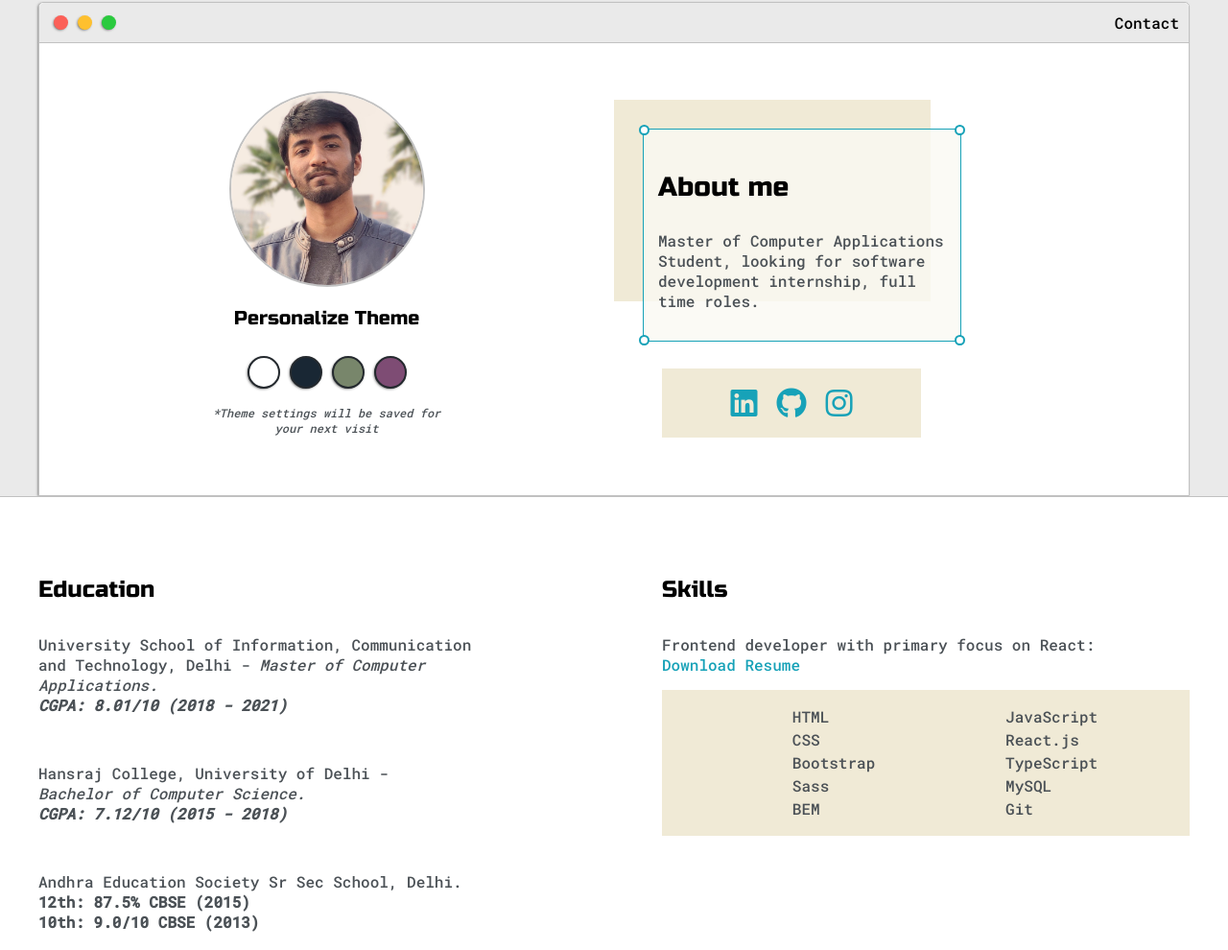
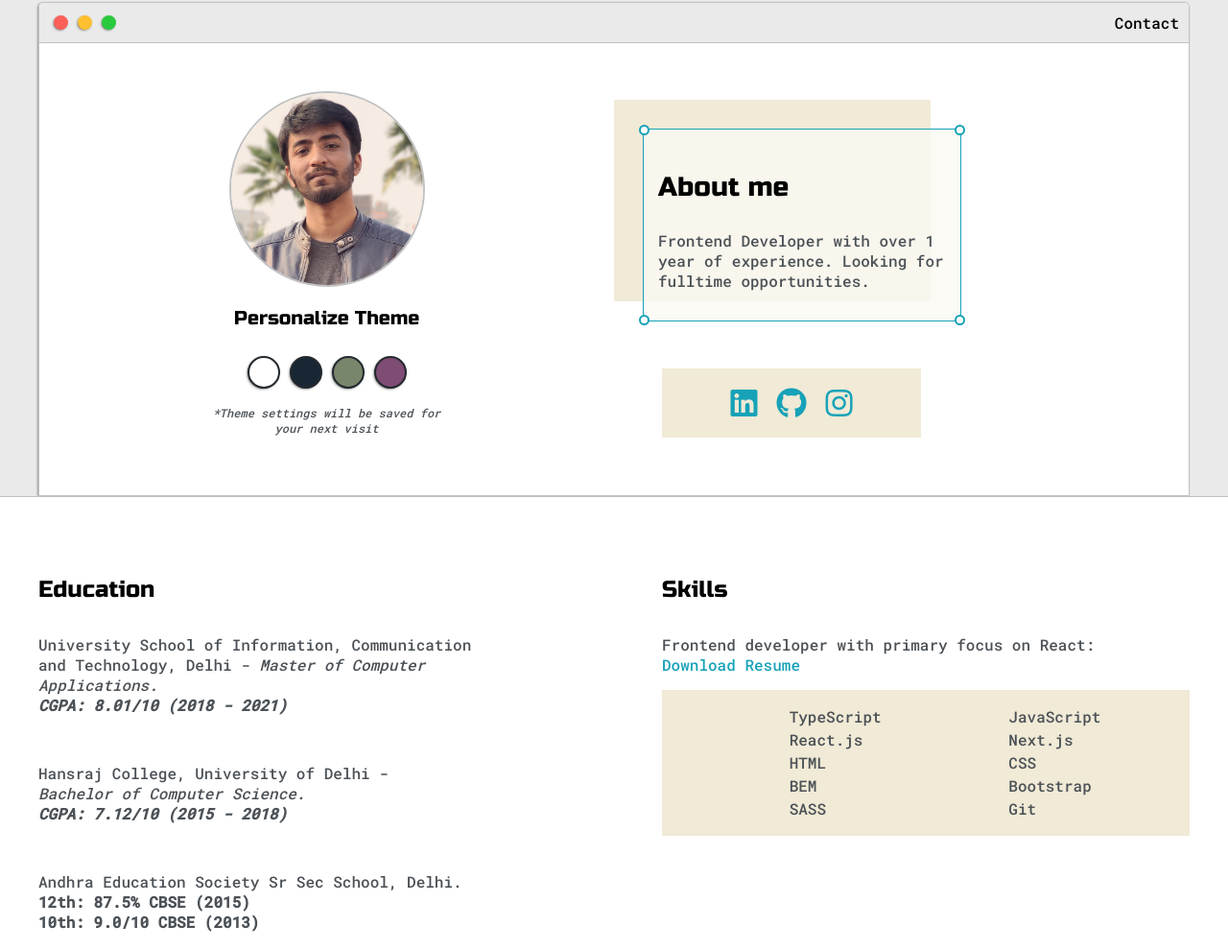
Before and after one commit to arunkumar198857/Portfolio, a plain HTML site: page index.html in a window 1280 px wide. Shown: the part 159-1149 px from the top of the page at 96% size. Drawn offline with Linux system fonts and the light colour scheme.

Commit message:
updated intro and skills

```diff
--- a/index.html
+++ b/index.html
@@ -64,8 +64,7 @@
                             <div id="corner-tl" class="corner"></div>
                             <div id="corner-tr" class="corner"></div>
                             <h3>About me</h3>
-                            <p>Master of Computer Applications Student,
-                                looking for software development internship, full time roles.</p>
+                            <p>Frontend Developer with over 1 year of experience. Looking for fulltime opportunities.</p>
                             <div id="corner-bl" class="corner"></div>
                             <div id="corner-br" class="corner"></div>
                         </div>
@@ -115,17 +114,17 @@
                     <div class="social-links">
                         <div id="skills">
                             <ul>
+                                <li>TypeScript</li>
+                                <li>React.js</li>
                                 <li>HTML</li>
-                                <li>CSS</li>
-                                <li>Bootstrap</li>
-                                <li>Sass</li>
                                 <li>BEM</li>
+                                <li>SASS</li>
                             </ul>
                             <ul>
                                 <li>JavaScript</li>
-                                <li>React.js</li>
-                                <li>TypeScript</li>
-                                <li>MySQL</li>
+                                <li>Next.js</li>
+                                <li>CSS</li>
+                                <li>Bootstrap</li>
                                 <li>Git</li>
                             </ul>
                         </div>
```
